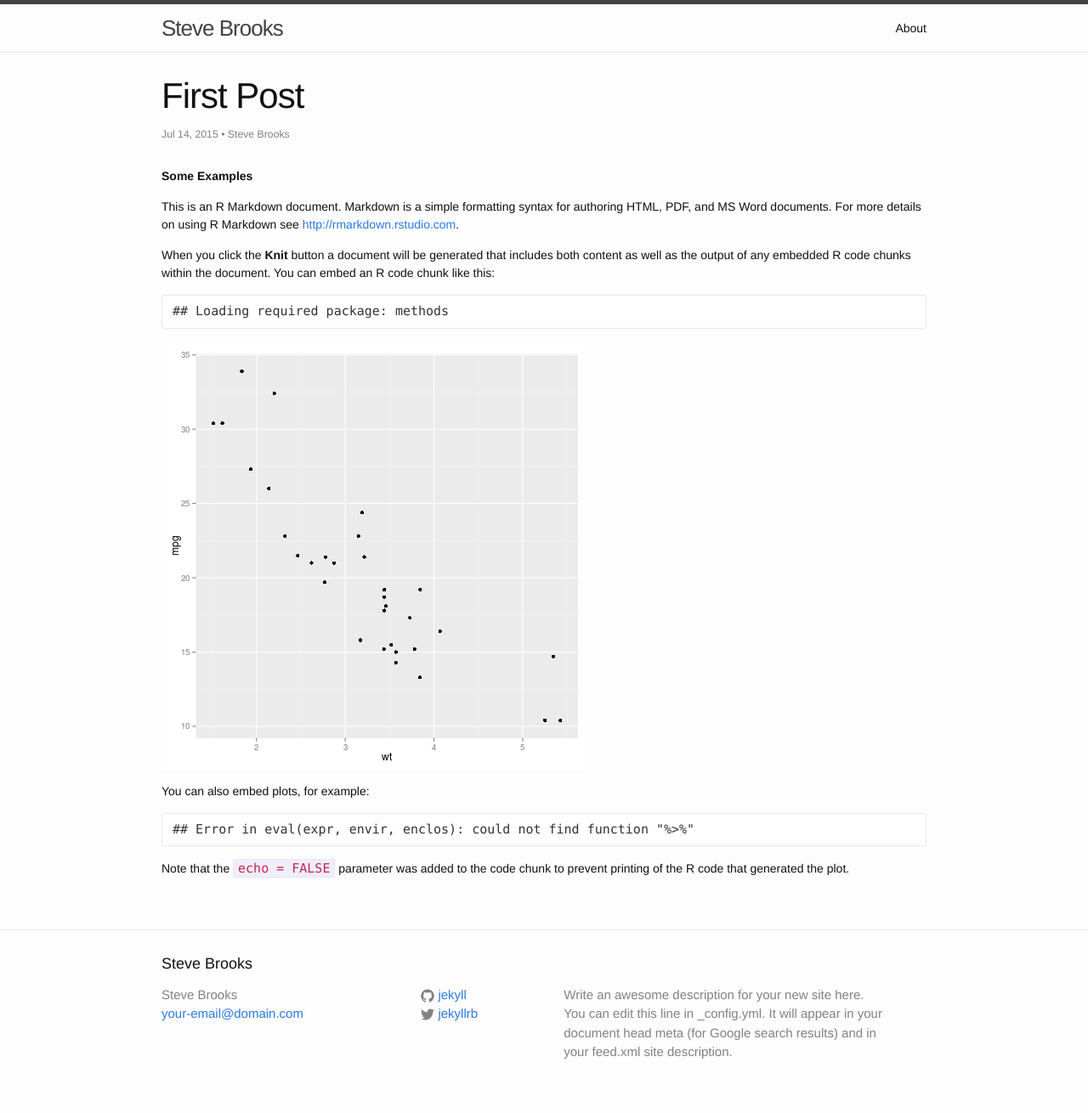
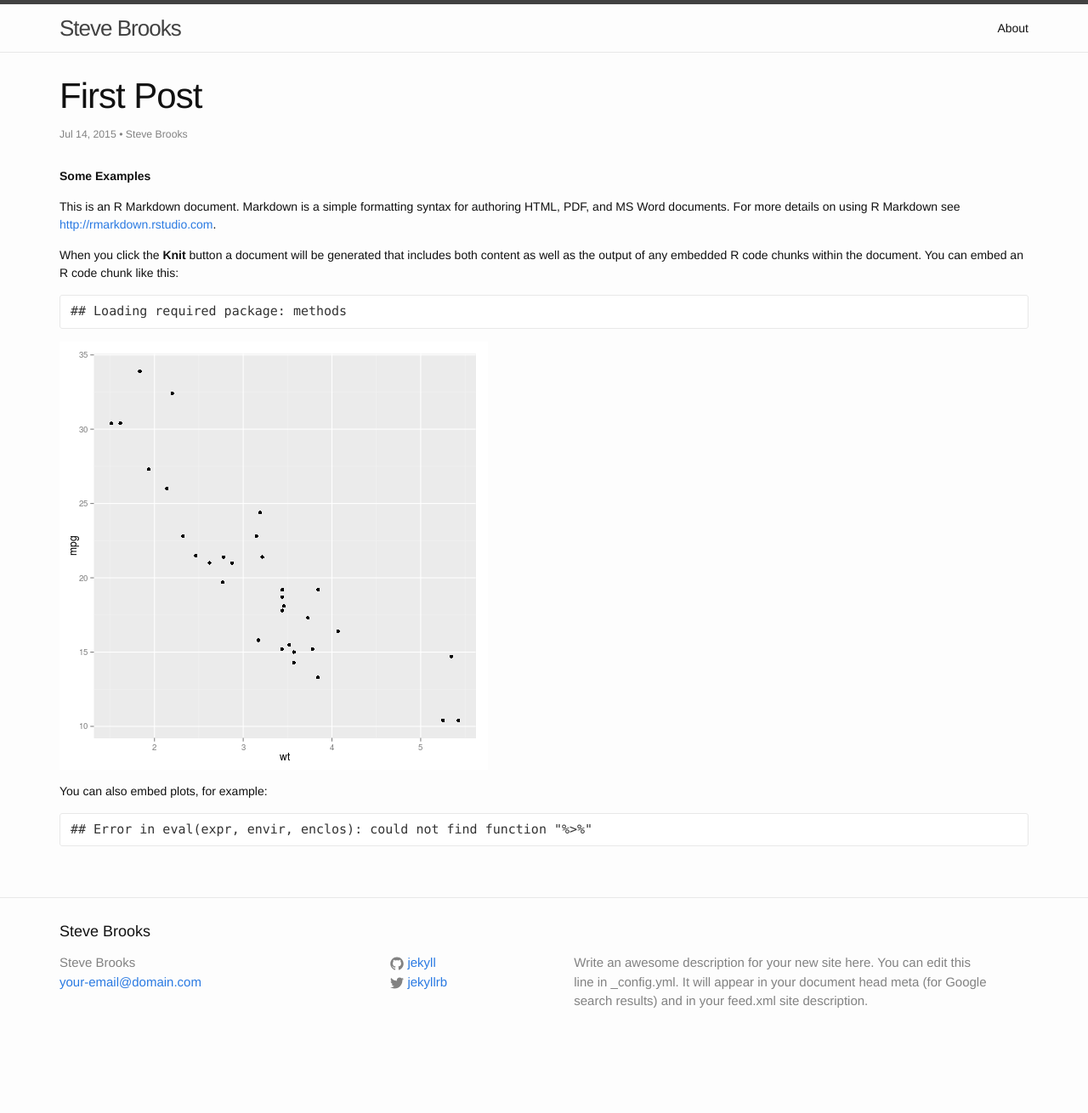
Before and after one commit to sabrooks/sabrooks.github.io, a Jekyll site: the page built from _posts/2015-07-14-first-post.md, in a window 1280 px wide. Shown: the whole page at 85% size. Built offline with Jekyll 4.4.1, drawn with Linux system fonts in a browser that asks for light colours; after the commit the page ends 1250 px from its top, so only the background shows below that.

Commit message:
Change class from "wrapper" to "container"

````diff
--- a/_includes/footer.html
+++ b/_includes/footer.html
@@ -1,6 +1,6 @@
 <footer class="site-footer">
 
-  <div class="wrapper">
+  <div class="container">
 
     <h2 class="footer-heading">{{ site.title }}</h2>
 
--- a/_includes/header.html
+++ b/_includes/header.html
@@ -1,6 +1,6 @@
 <header class="site-header">
 
-  <div class="wrapper">
+  <div class="container">
 
     <a class="site-title" href="{{ site.baseurl }}/">{{ site.title }}</a>
 
--- a/_layouts/default.html
+++ b/_layouts/default.html
@@ -8,7 +8,7 @@
     {% include header.html %}
 
     <div class="page-content">
-      <div class="wrapper">
+      <div class="container">
         {{ content }}
       </div>
     </div>
--- a/_posts/2015-07-14-first-post.md
+++ b/_posts/2015-07-14-first-post.md
@@ -23,5 +23,3 @@
 ```
 ## Error in eval(expr, envir, enclos): could not find function "%>%"
 ```
-
-Note that the `echo = FALSE` parameter was added to the code chunk to prevent printing of the R code that generated the plot.
--- a/_source/2015-07-14-first-post.Rmd
+++ b/_source/2015-07-14-first-post.Rmd
@@ -19,7 +19,5 @@
 You can also embed plots, for example:
 
 ```{r, echo=FALSE}
-cars%>%knitr::kable()
+cars%>%knitr::kable(caption = "The Cars table")
 ```
-
-Note that the `echo = FALSE` parameter was added to the code chunk to prevent printing of the R code that generated the plot.
````
